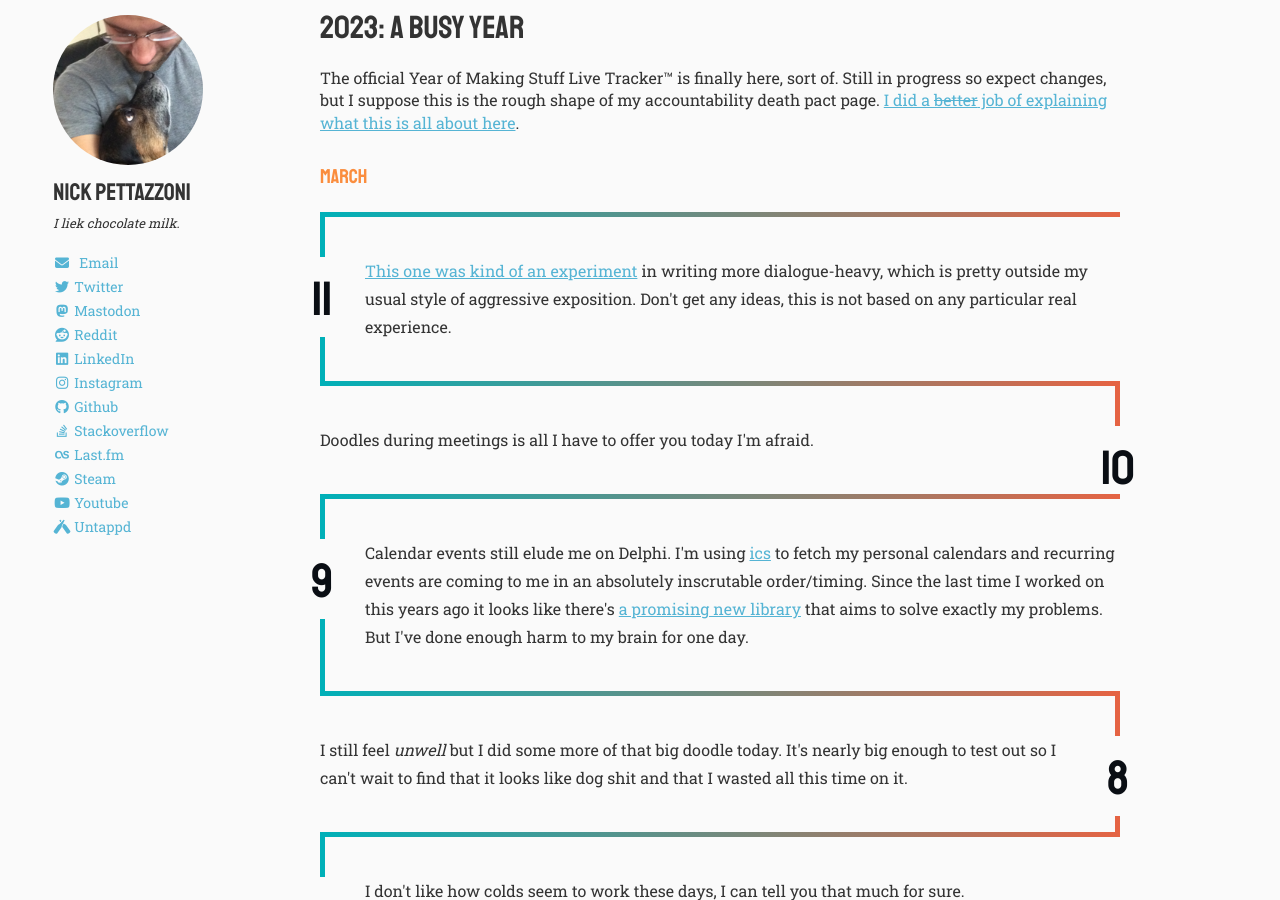
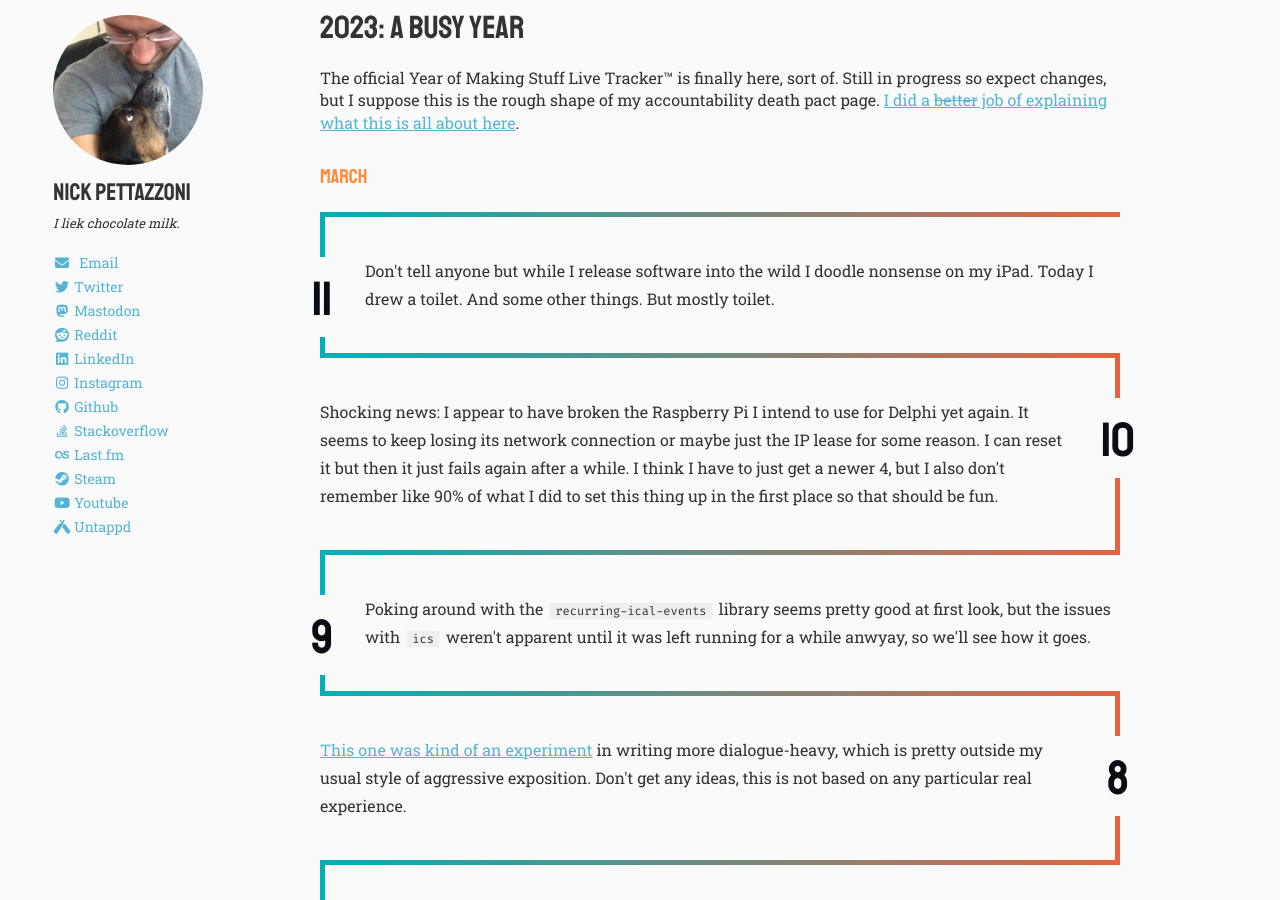
Before and after one commit to pettazz/pettazz.com, a Jekyll site: the page built from 2023/index.md, in a window 1280 px wide and 900 px high, scrolled down 442 px. Built offline with Jekyll 4.4.1, drawn with Linux system fonts in a browser that asks for light colours; nearby versions of some CDN libraries.

Commit message:
updates on time almost

```diff
--- a/2023/index.md
+++ b/2023/index.md
@@ -12,6 +12,12 @@
 <div class="timeline current">
 
   <h1><small>March</small></h1>
+
+  <p>Don't tell anyone but while I release software into the wild I doodle nonsense on my iPad. Today I drew a toilet. And some other things. But mostly toilet.</p>
+
+  <p>Shocking news: I appear to have broken the Raspberry Pi I intend to use for Delphi yet again. It seems to keep losing its network connection or maybe just the IP lease for some reason. I can reset it but then it just fails again after a while. I think I have to just get a newer 4, but I also don't remember like 90% of what I did to set this thing up in the first place so that should be fun.</p>
+
+  <p>Poking around with the <code>recurring-ical-events</code> library seems pretty good at first look, but the issues with <code>ics</code> weren't apparent until it was left running for a while anwyay, so we'll see how it goes.</p>
 
   <p><a href="https://fartdepot.biz/wrote/2023/03/11/" target="_blank">This one was kind of an experiment</a> in writing more dialogue-heavy, which is pretty outside my usual style of aggressive exposition. Don't get any ideas, this is not based on any particular real experience.</p>
 
```
